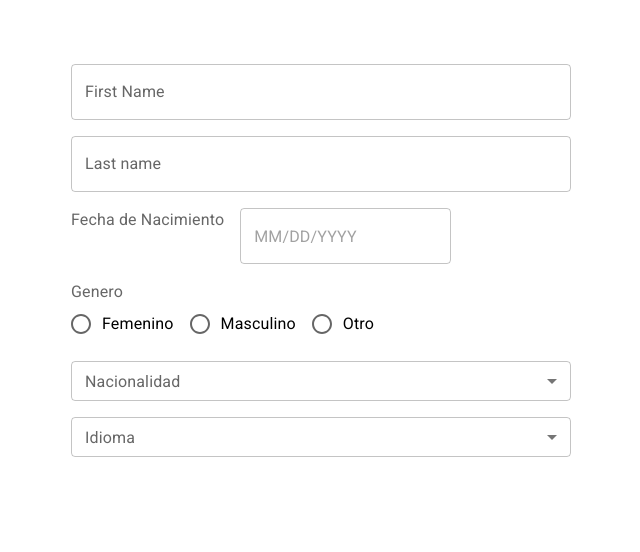
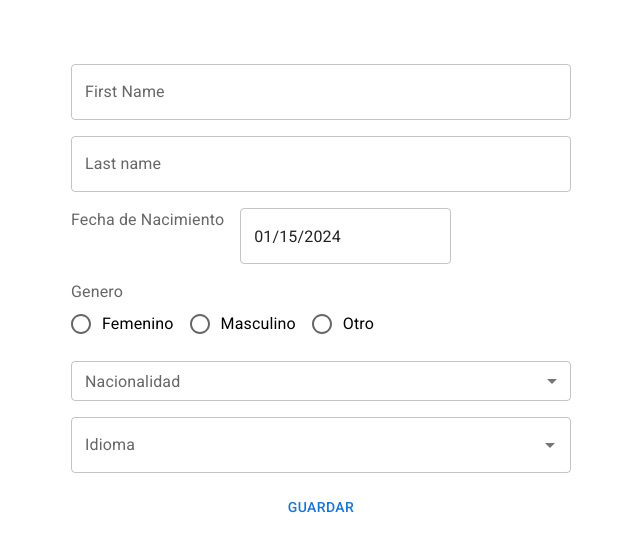
Before and after one commit to PeepholeApp/NFSD_APP_FRONTEND, a React (Vite) app: page /profile in a window 1280 px wide. Shown: the top 552 px of the page, without its empty margins (1-641 px from the left). Built offline with nearby package versions, Linux system fonts and the light colour scheme.

Commit message:
add config the autocomplete

```diff
--- a/src/pages/Profile.jsx
+++ b/src/pages/Profile.jsx
@@ -12,27 +12,56 @@ import InputLabel from "@mui/material/InputLabel";
 import MenuItem from "@mui/material/MenuItem";
 import Select from "@mui/material/Select";
 import Box from "@mui/material/Box";
+import Autocomplete from "@mui/material/Autocomplete";
+import Button from "@mui/material/Button";
+import axios from "axios";
+
+const languagesOptions = [
+  {
+    label: "Español",
+    value: "ES",
+  },
+  {
+    label: "Ingles",
+    value: "EN",
+  },
+  {
+    label: "Frances",
+    value: "FR",
+  },
+  {
+    label: "Portugues",
+    value: "PR",
+  },
+  {
+    label: "Italiano",
+    value: "IT",
+  },
+];
 
 const Profile = () => {
   const [firstName, setFirstName] = useState("");
   const [lastName, setLastName] = useState("");
+  const [brithday, setBrithday] = useState(new Date());
   const [nationality, setNationality] = useState("");
   const [genero, setGenero] = useState("");
+  const [languages, setLanguages] = useState([]);
 
-  const handleChange = (event) => {
-    setAge(event.target.value);
+  const onSave = async () => {
+    const response = await axios.post("http://localhost:3001/profiles", {
+      name: firstName,
+      last_name: lastName,
+      dob: brithday.toISOString(),
+      gender: genero,
+      nationality,
+      languages: languages.map((language) => language.value),
+    });
   };
 
   return (
     <Box sx={{ m: 8 }}>
-      <Stack
-        component="form"
-        autoComplete="off"
-        sx={{ width: 500 }}
-        spacing={2}
-      >
+      <Stack sx={{ width: 500 }} spacing={2}>
         <TextField
-          id="filled-basic"
           label="First Name"
           value={firstName}
           onChange={(e) => {
@@ -40,7 +69,6 @@ const Profile = () => {
           }}
         />
         <TextField
-          id="filled-basic"
           label="Last name"
           value={lastName}
           onChange={(e) => {
@@ -50,29 +78,23 @@ const Profile = () => {
 
         <Stack direction="row">
           {/* <Typography variant="body1">Fecha de Nacimiento</Typography> */}
-          <FormLabel
-            id="demo-radio-buttons-group-label"
-            sx={{ paddingRight: 2 }}
-          >
-            Fecha de Nacimiento
-          </FormLabel>
-          <DatePicker />
+          <FormLabel sx={{ paddingRight: 2 }}>Fecha de Nacimiento</FormLabel>
+          <DatePicker
+            value={brithday}
+            onChange={(date) => {
+              setBrithday(date);
+            }}
+          />
         </Stack>
 
         <FormControl>
-          <FormLabel
-            id="demo-radio-buttons-group-label"
+          <FormLabel>Genero</FormLabel>
+          <RadioGroup
+            row
             value={genero}
             onChange={(e) => {
               setGenero(e.target.value);
             }}
-          >
-            Genero
-          </FormLabel>
-          <RadioGroup
-            row
-            aria-labelledby="demo-row-radio-buttons-group-label"
-            name="row-radio-buttons-group"
           >
             <FormControlLabel
               value="female"
@@ -89,38 +111,35 @@ const Profile = () => {
         </FormControl>
 
         <FormControl sx={{ m: 1, minWidth: 120 }} size="small">
-          <InputLabel id="demo-select-small-label">Nacionalidad</InputLabel>
+          <InputLabel>Nacionalidad</InputLabel>
           <Select
-            labelId="demo-select-small-label"
-            id="demo-select-small"
             value={nationality}
             label="nationality"
-            onChange={handleChange}
+            onChange={(e) => {
+              setNationality(e.target.value);
+            }}
           >
             <MenuItem value=""></MenuItem>
-            <MenuItem value={10}>Argentino</MenuItem>
-            <MenuItem value={20}>Colombiano</MenuItem>
-            <MenuItem value={20}>Madrileño</MenuItem>
-            <MenuItem value={30}>Venezolano</MenuItem>
+            <MenuItem value={10}>Argentina</MenuItem>
+            <MenuItem value={20}>Colombia</MenuItem>
+            <MenuItem value={20}>España</MenuItem>
+            <MenuItem value={30}>Venezuela</MenuItem>
           </Select>
         </FormControl>
 
         <FormControl sx={{ m: 1, minWidth: 120 }} size="small">
-          <InputLabel id="demo-select-small-label">Idioma</InputLabel>
-          <Select
-            labelId="demo-select-small-label"
-            id="demo-select-small"
-            // value={language}
-            label="language"
-            onChange={handleChange}
-          >
-            <MenuItem value=""></MenuItem>
-            <MenuItem value={10}>Español</MenuItem>
-            <MenuItem value={20}>Ingles</MenuItem>
-            <MenuItem value={20}>Portugues</MenuItem>
-            <MenuItem value={30}>Frances</MenuItem>
-          </Select>
+          <Autocomplete
+            value={languages}
+            onChange={(e, value) => {
+              setLanguages(value);
+            }}
+            multiple
+            options={languagesOptions}
+            // filterSelectedOptions
+            renderInput={(params) => <TextField {...params} label="Idioma" />}
+          />
         </FormControl>
+        <Button onClick={onSave}>GUARDAR</Button>
       </Stack>
     </Box>
   );
```
